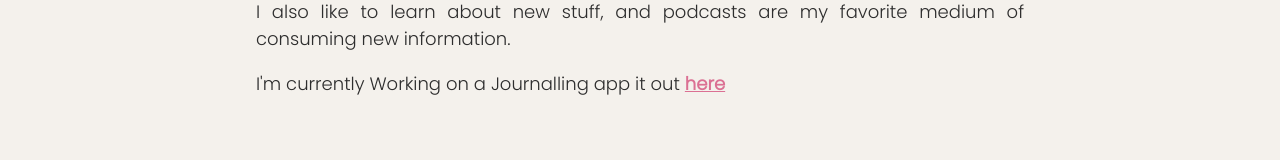
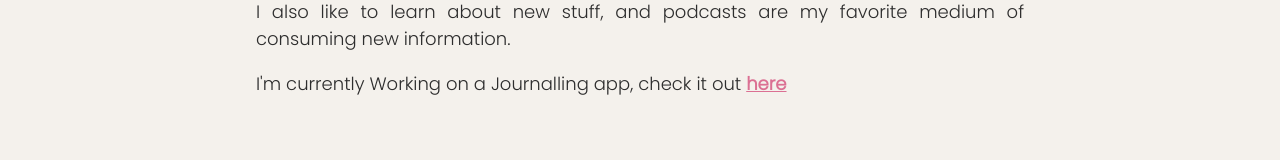
Before and after one commit to Placeholder30/portfolio-v2, a React (Create React App) app: page /interest in a window 1280 px wide. Shown: the part 224-384 px from the top of the page. Built offline with nearby package versions, Linux system fonts and the light colour scheme.

Commit message:
Update Interest.js

```diff
--- a/src/components/Interest/Interest.js
+++ b/src/components/Interest/Interest.js
@@ -21,7 +21,7 @@ function Interest() {
               medium of consuming new information.
             </p>
             <p>
-              I'm currently Working on a Journalling app
+              I'm currently Working on a Journalling app, check
               it out {" "}
               <strong>
                 <a href="https://github.com/Placeholder30/Jotta">
```
